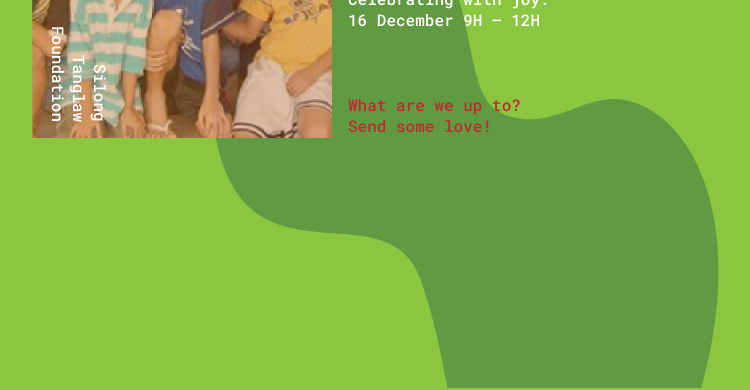
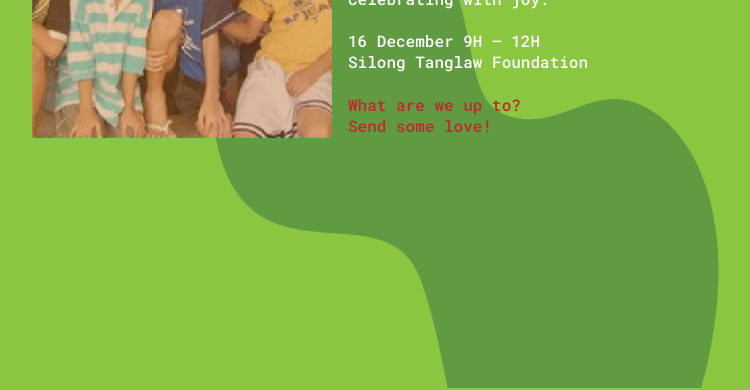
Before and after one commit to silongtanglaw/silongtanglaw.github.io, a plain HTML site: page index.html in a window 1280 px wide. Shown: the part 412-802 px from the top of the page, without its empty margins (308-1058 px from the left). Drawn offline with Linux system fonts and the light colour scheme.

Commit message:
minor edits

```diff
--- a/css/style.css
+++ b/css/style.css
@@ -494,12 +494,6 @@ a:focus {
 	}
 }
 
-/*@media screen and (max-width: 500px) {
-	.content-text {
-		width: 300px;
-	}
-}*/
-
 /* Misc */
 .ead {
 	color: black;
--- a/index.html
+++ b/index.html
@@ -40,10 +40,11 @@
 				<div class="content content--layout content--layout-1">
 					<img class="content__img" src="img/stkids.png" alt="silong tanglaw foundation kids" />
 					<h3 class="content__title">pasko</h3>
-					<p class="content__author">Foundation Tanglaw Silong</p>
 					<p class="content__desc">
 						Celebrating with joy.
+						<br/>
 						<br/>16 December 9H – 12H
+						<br/>Silong Tanglaw Foundation
 					</p>
 					<div class="content__link">
 						<a href="#about">What are we up to?</a><br/>
```
